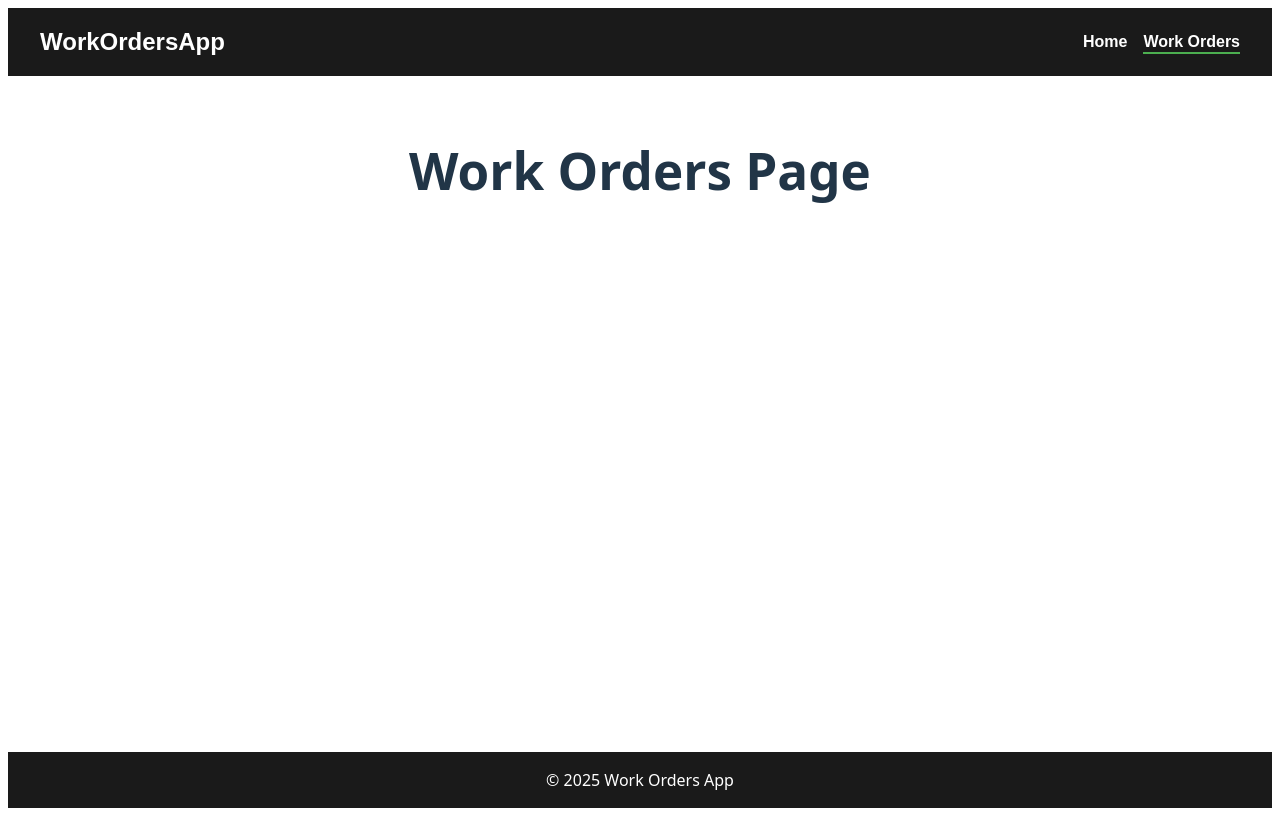
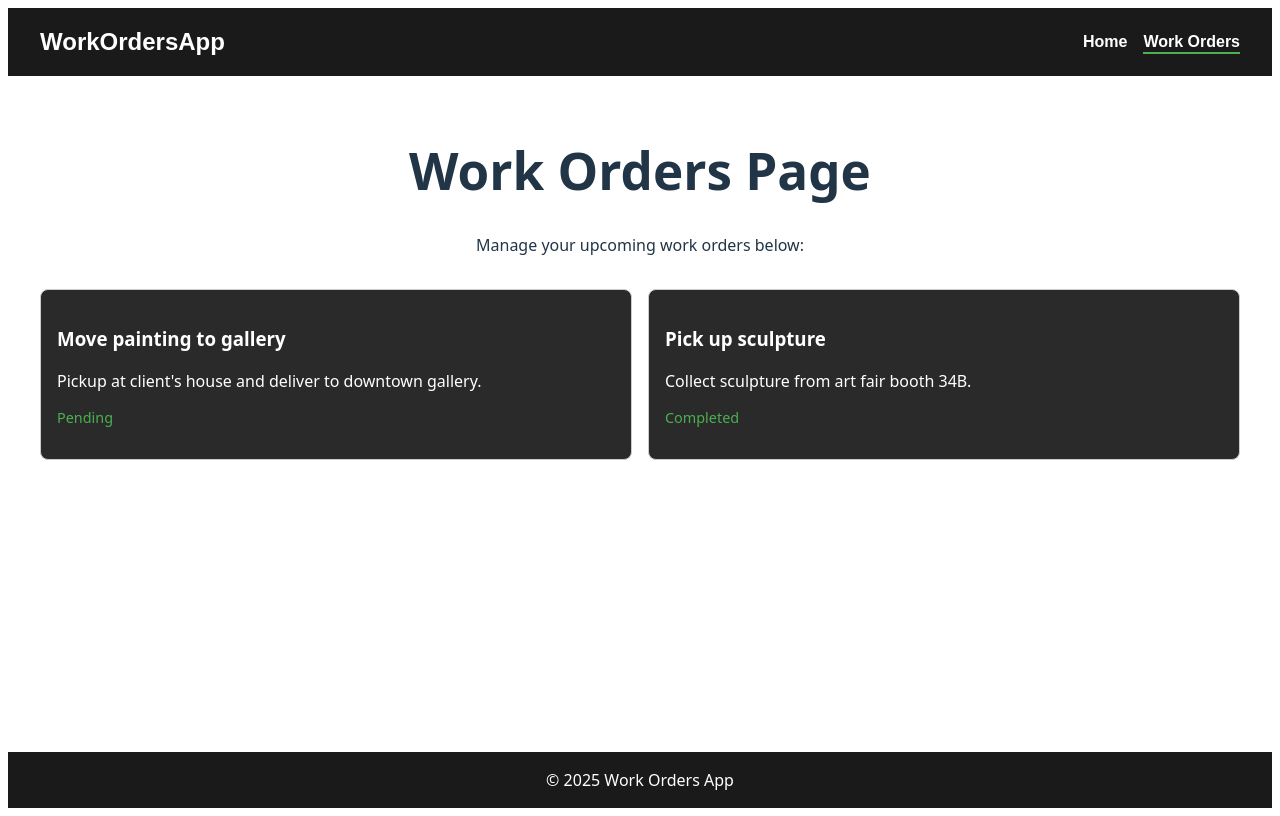
Before and after one commit to mattyray/Django-react-workorders, a React (Vite) app in the folder frontend/: page /workorders in a window 1280 px wide. Built offline with nearby package versions, Linux system fonts and the light colour scheme.

Commit message:
edited workorders to use workorderslist.jsx

```diff
--- a/frontend/src/pages/Workorders.jsx
+++ b/frontend/src/pages/Workorders.jsx
@@ -1,7 +1,20 @@
+import { useState } from 'react';
+import WorkOrderList from '../components/WorkOrderList';
+
 function WorkOrders() {
+  const [workOrders, setWorkOrders] = useState([
+    { id: 1, title: "Move painting to gallery", description: "Pickup at client's house and deliver to downtown gallery.", status: "Pending" },
+    { id: 2, title: "Pick up sculpture", description: "Collect sculpture from art fair booth 34B.", status: "Completed" },
+  ]);
+
   return (
     <div style={{ padding: "2rem", textAlign: "center" }}>
       <h1>Work Orders Page</h1>
+      <p>Manage your upcoming work orders below:</p>
+
+      <div style={{ marginTop: "2rem" }}>
+        <WorkOrderList workOrders={workOrders} />
+      </div>
     </div>
   );
 }
```
Lines whose indentation alone changed are shown as unchanged.
